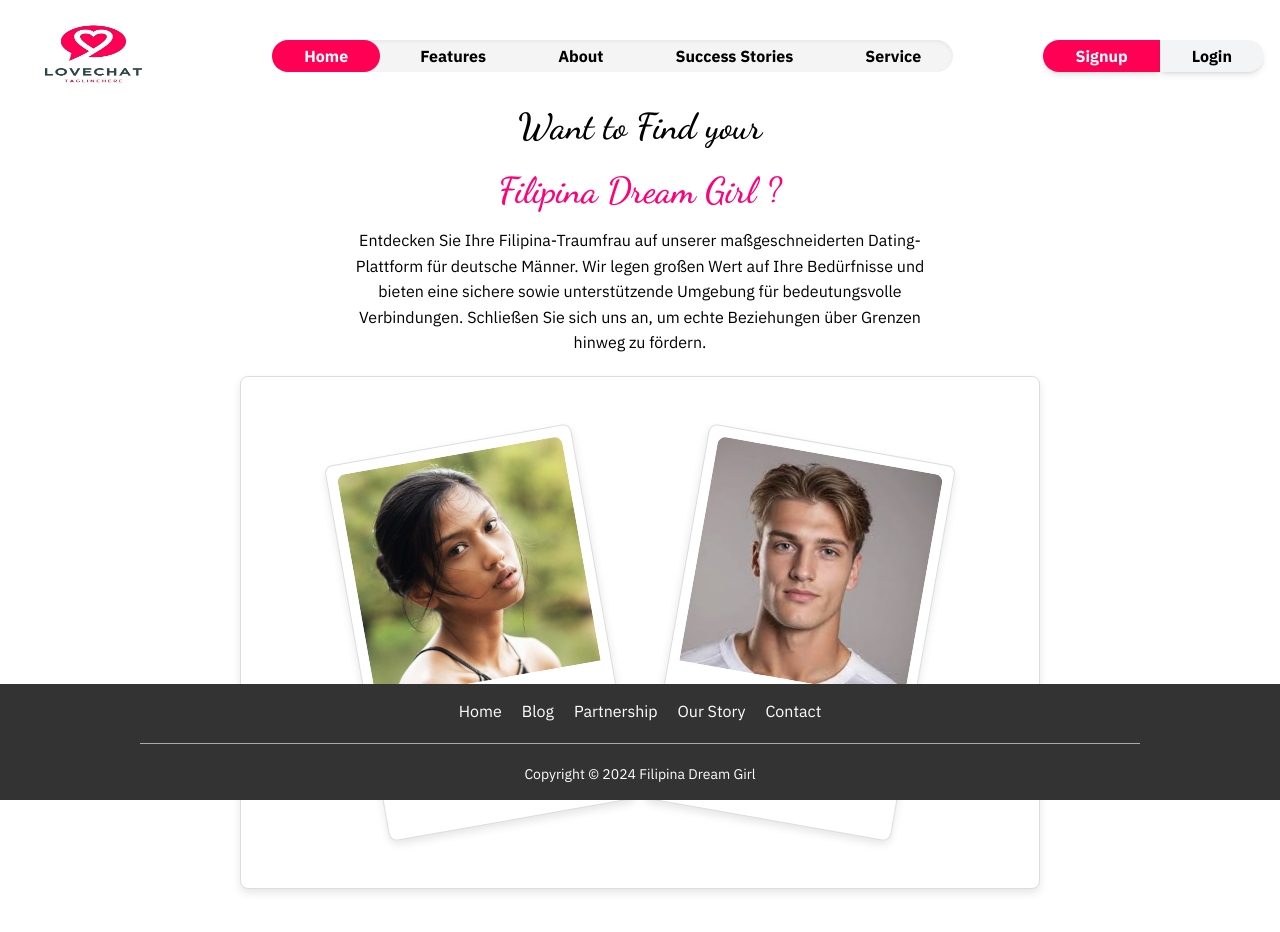
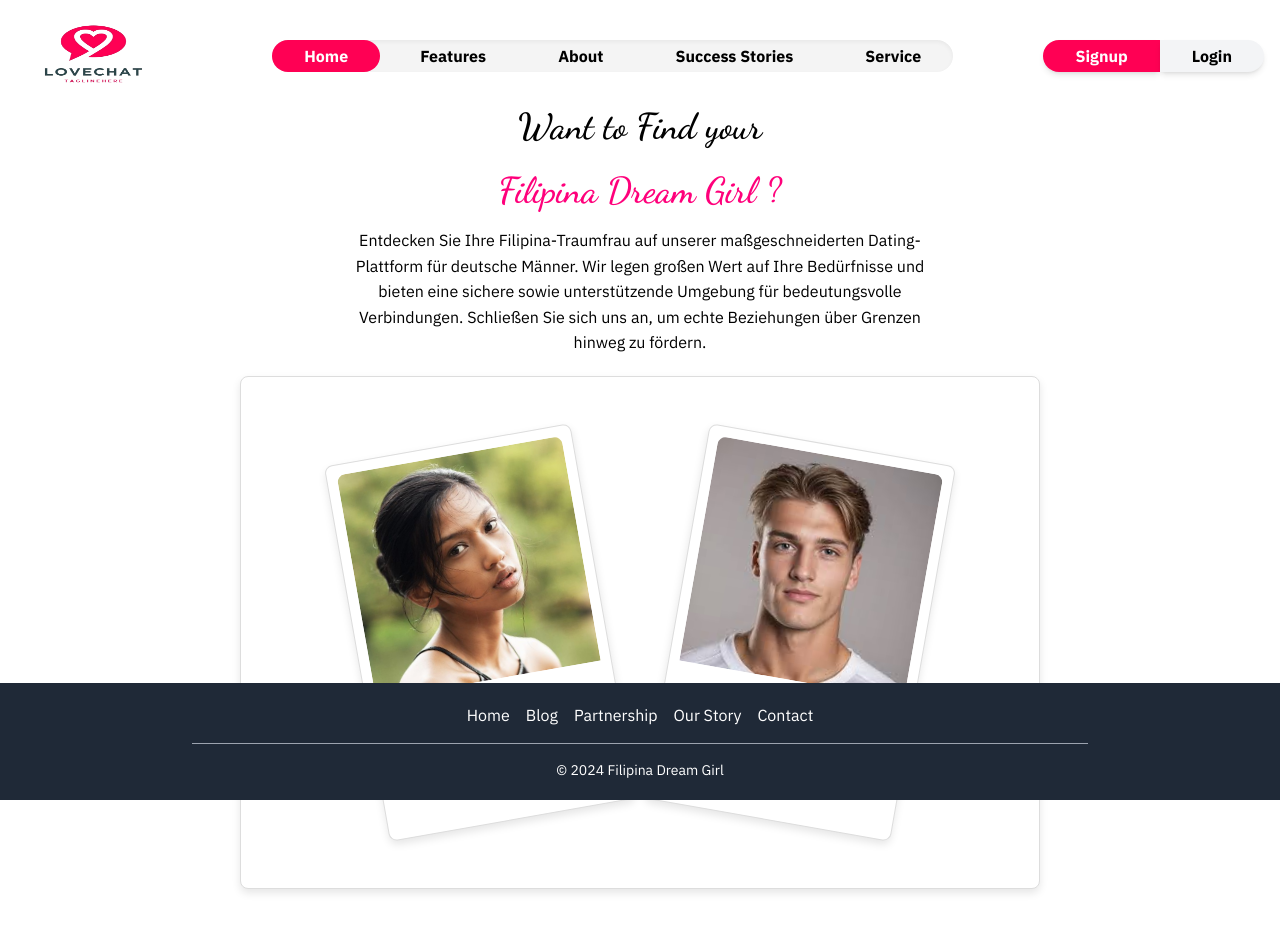
Before and after one commit to SheenPP/sample, a Next.js app: page / in a window 1280 px wide. Shown: the top 932 px of the page. Built offline with nearby package versions, Linux system fonts and the light colour scheme.

Commit message:
modified:   src/app/components/Footer.tsx

```diff
--- a/src/app/components/Footer.tsx
+++ b/src/app/components/Footer.tsx
@@ -1,7 +1,8 @@
+// Footer.tsx
+
 "use client";
 
 import React, { useState, useEffect } from 'react';
-import './Footer.css'; // Import CSS file for styling
 
 interface FooterProps {
   companyName: string;
@@ -31,19 +32,19 @@
   }, []);
 
   return (
-    <footer className={`footer ${isFixed ? 'fixed-footer' : 'regular-footer'}`}>
-      <div className="container">
-        <div className="footer-content">
-          <div className="footer-links">
-            <a href="/">Home</a>
-            <a href="/blog">Blog</a>
-            <a href="/partnership">Partnership</a>
-            <a href="/our%20story">Our Story</a>
-            <a href="/contact">Contact</a>
+    <footer className={`bg-gray-800 text-white py-5 text-center ${isFixed ? 'fixed bottom-0 left-0 w-full z-50' : 'relative'} transition-all duration-300`}>
+      <div className="container mx-auto flex flex-col items-center justify-center">
+        <div className="footer-content flex flex-col items-center">
+          <div className="footer-links mb-2 text-center">
+            <a href="/" className="text-white no-underline mx-2 hover:underline">Home</a>
+            <a href="/blog" className="text-white no-underline mx-2 hover:underline">Blog</a>
+            <a href="/partnership" className="text-white no-underline mx-2 hover:underline">Partnership</a>
+            <a href="/our%20story" className="text-white no-underline mx-2 hover:underline">Our Story</a>
+            <a href="/contact" className="text-white no-underline mx-2 hover:underline">Contact</a>
           </div>
         </div>
-        <hr className="divider" />
-        <p>Copyright &copy; {year} {companyName}</p>
+        <hr className="w-full max-w-4xl my-2 border-t border-gray-400" />
+        <p className="mt-2 text-sm text-center">&copy; {year} {companyName}</p>
       </div>
     </footer>
   );
```
